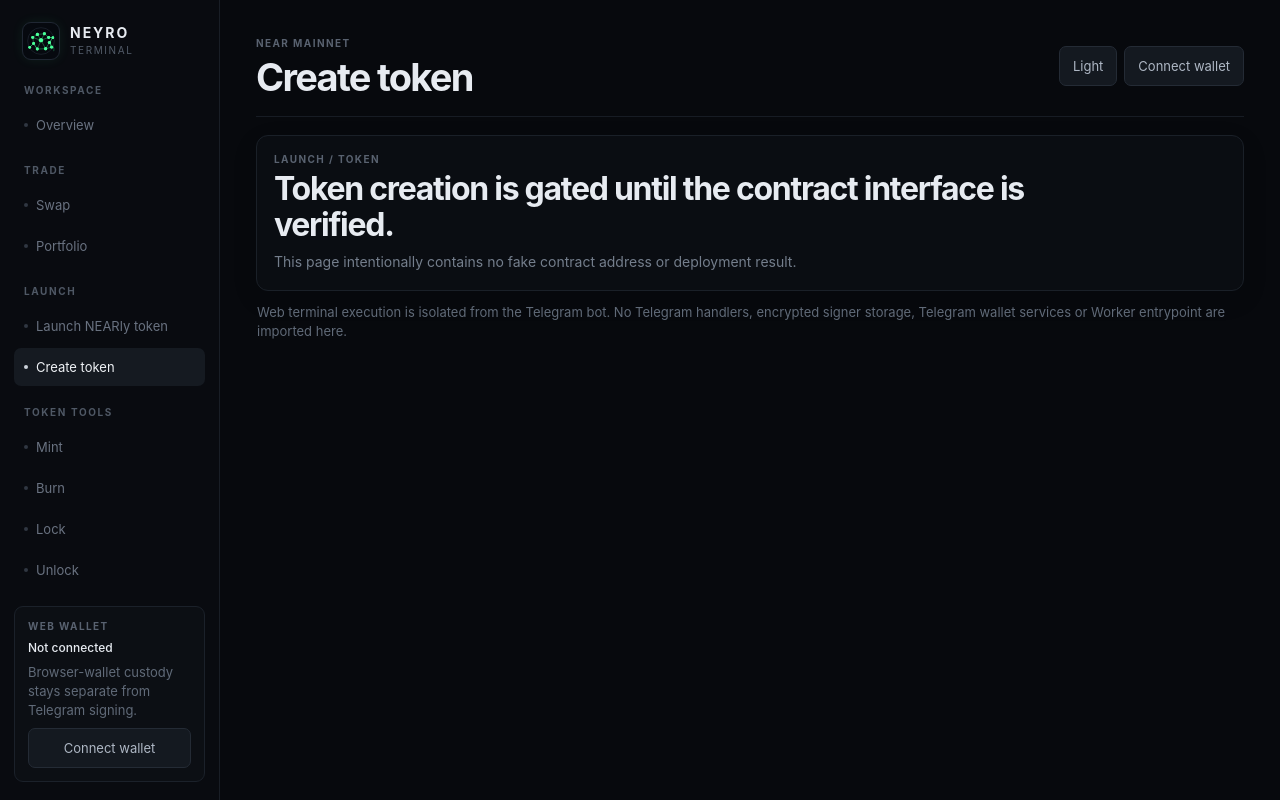
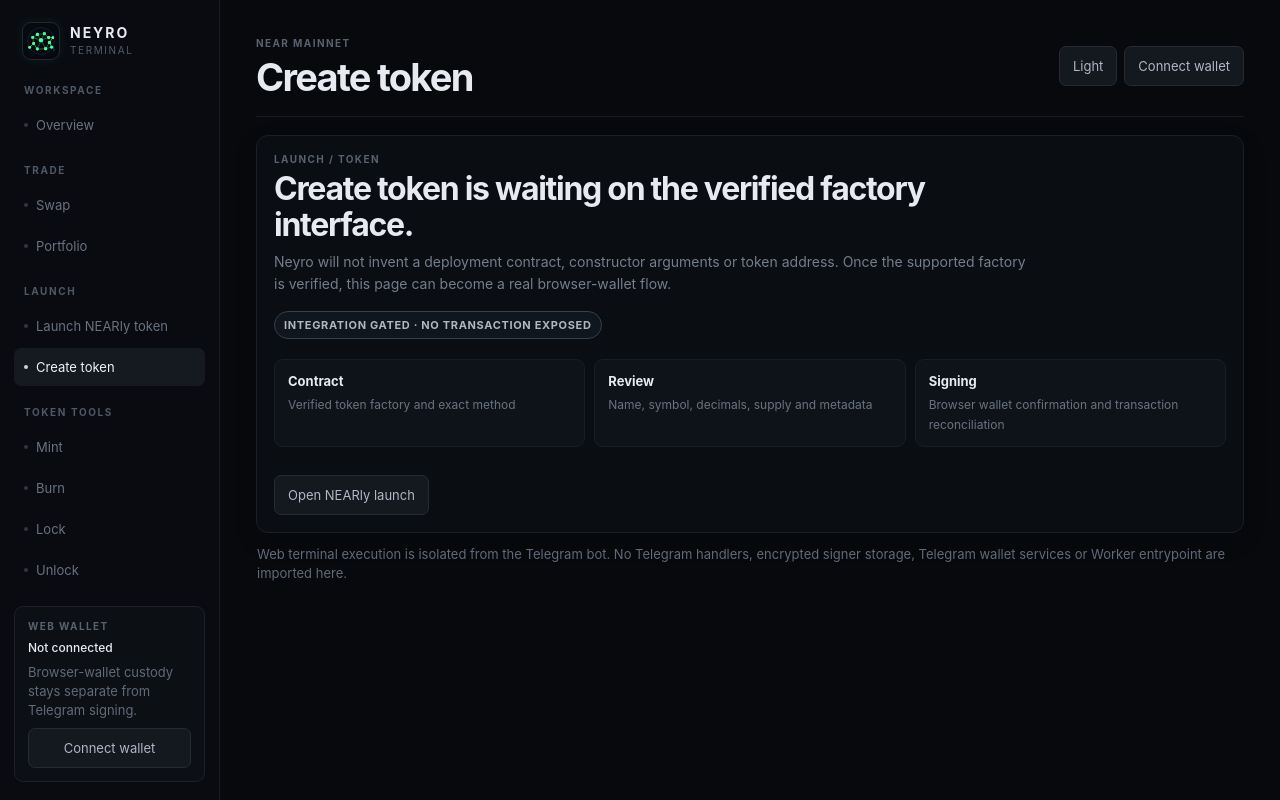
Before and after one commit to rhynox-ui/Neyro, a React (Vite) app in the folder web/: page / in a window 1280 px wide. Both pictures are taken after a click on the button "Create token". Built offline with nearby package versions, Linux system fonts and the light colour scheme.

Commit message:
ui(web): upgrade remaining gated terminal pages

```diff
--- a/web/src/terminal-views.tsx
+++ b/web/src/terminal-views.tsx
@@ -418,68 +418,113 @@ export function TerminalModuleView({
   view: string;
   onNavigate: (view: string) => void;
 }) {
-  const descriptions: Record<string, { eyebrow: string; title: string; body: string }> = {
-    Swap: {
-      eyebrow: "TRADE / SWAP",
-      title: "Swap is not faking a quote.",
-      body: "The web terminal will only show a route after a verified web-compatible router and signing path are connected."
-    },
-    Orders: {
-      eyebrow: "TRADE / ORDERS",
-      title: "No synthetic orders.",
-      body: "Orders will be populated from the real trading execution repository once its web persistence and signing boundary are wired."
-    },
-    "Launch NEARly token": {
-      eyebrow: "LAUNCH / NEARLY",
-      title: "Launch flow is the next protocol adapter.",
-      body: "The terminal shell is ready, but the web launch transaction path is not enabled yet. No fabricated launch cost, pool, or token address is shown."
-    },
+  const descriptions: Record<string, {
+    eyebrow: string;
+    title: string;
+    body: string;
+    details: Array<[string, string]>;
+  }> = {
     "Create token": {
       eyebrow: "LAUNCH / TOKEN",
-      title: "Token creation is gated until the contract interface is verified.",
-      body: "This page intentionally contains no fake contract address or deployment result."
+      title: "Create token is waiting on the verified factory interface.",
+      body: "Neyro will not invent a deployment contract, constructor arguments or token address. Once the supported factory is verified, this page can become a real browser-wallet flow.",
+      details: [
+        ["Contract", "Verified token factory and exact method"],
+        ["Review", "Name, symbol, decimals, supply and metadata"],
+        ["Signing", "Browser wallet confirmation and transaction reconciliation"]
+      ]
     },
     Mint: {
       eyebrow: "TOKEN TOOLS / MINT",
-      title: "Mint requires a verified token contract interface.",
-      body: "The browser will not guess an owner/mint method or send a write transaction without an exact interface."
+      title: "Mint is ready for the interface, not a guessed transaction.",
+      body: "The terminal needs the exact token contract method, owner rules and gas/deposit requirements before it can expose a write.",
+      details: [
+        ["Method", "Verified mint function and argument schema"],
+        ["Authorization", "On-chain owner or minter requirement"],
+        ["Safety", "Amount validation and browser-wallet review"]
+      ]
     },
     Burn: {
       eyebrow: "TOKEN TOOLS / BURN",
-      title: "Burn requires a verified token contract interface.",
-      body: "No write is exposed until the exact burn method, arguments, gas and deposit requirements are verified."
+      title: "Burn is waiting on the verified token interface.",
+      body: "No burn transaction is exposed until Neyro can prove the method, arguments, caller permissions and deposit/gas requirements.",
+      details: [
+        ["Method", "Verified burn function and argument schema"],
+        ["Amount", "Exact token decimal and balance checks"],
+        ["Review", "Explicit irreversible-action confirmation"]
+      ]
     },
     Lock: {
       eyebrow: "TOKEN TOOLS / LOCK",
-      title: "Lock requires a verified contract interface.",
-      body: "No lock transaction is exposed until the exact contract method and safety checks are verified."
+      title: "Lock needs a verified lock contract.",
+      body: "A lock is protocol-specific. Neyro will not guess a timelock contract, storage layout or beneficiary arguments.",
+      details: [
+        ["Contract", "Verified lock/timelock contract"],
+        ["Parameters", "Amount, beneficiary and unlock timestamp"],
+        ["Safety", "On-chain validation before signing"]
+      ]
     },
     Unlock: {
       eyebrow: "TOKEN TOOLS / UNLOCK",
-      title: "Unlock requires a verified contract interface.",
-      body: "No unlock transaction is exposed until the exact contract method and safety checks are verified."
+      title: "Unlock needs the verified claim interface.",
+      body: "The browser will only expose an unlock transaction after the exact contract and claim rules are verified against live protocol state.",
+      details: [
+        ["Contract", "Verified lock contract and claim method"],
+        ["Eligibility", "Live ownership and unlock-time checks"],
+        ["Signing", "Browser wallet with final transaction reconciliation"]
+      ]
     },
     "Contract Call": {
       eyebrow: "DEVELOPER / WRITE",
       title: "Generic contract writes remain gated.",
-      body: "Read-only inspection is live. Generic writes need an explicit transaction builder with receiver, method, args, deposit and gas validation."
+      body: "Read-only inspection is live. Generic writes need an explicit transaction builder with receiver, method, arguments, deposit and gas validation.",
+      details: [
+        ["Receiver", "Explicit contract account"],
+        ["Call", "Method name and validated JSON arguments"],
+        ["Review", "Gas, deposit and wallet confirmation"]
+      ]
     },
     "Transaction Builder": {
       eyebrow: "DEVELOPER / BUILDER",
       title: "Transaction builder is being wired from real action primitives.",
-      body: "The current web wallet boundary supports verified function-call and transfer actions; arbitrary action composition is not exposed yet."
+      body: "The current wallet boundary supports verified function-call and transfer actions. Arbitrary action composition is not exposed yet.",
+      details: [
+        ["Actions", "Only supported browser-wallet action types"],
+        ["Validation", "Receiver, gas and deposit checks"],
+        ["Outcome", "Persisted submission and reconciliation"]
+      ]
     },
     "Token Operations": {
       eyebrow: "HISTORY / TOKEN OPERATIONS",
-      title: "No token-operation history is fabricated.",
-      body: "This view will use persisted token-operation records once the corresponding web execution flows are enabled."
+      title: "Token-operation history will come from persisted execution state.",
+      body: "No synthetic transactions or operation rows are rendered. Once token writes are enabled, their persisted outcomes can appear here.",
+      details: [
+        ["Source", "Browser-persisted execution records"],
+        ["Status", "Submitted, confirmed, failed or unknown"],
+        ["Export", "Operation results can be exported after persistence is added"]
+      ]
+    },
+    Swap: {
+      eyebrow: "TRADE / SWAP",
+      title: "Swap execution is still behind the signing safety gate.",
+      body: "Live RHEA quotes are available, but signing remains disabled until wrapping, registration and multi-transaction reconciliation are verified.",
+      details: [
+        ["Quote", "Live RHEA SmartRouter response"],
+        ["Controls", "Slippage, expiry and minimum received"],
+        ["Execution", "Browser signing after route lifecycle verification"]
+      ]
     }
   };
 
   const copy = descriptions[view] ?? {
     eyebrow: "TERMINAL",
     title: "Module not available.",
-    body: "No route is exposed for this module yet."
+    body: "No route is exposed for this module yet.",
+    details: [
+      ["State", "No fabricated data"],
+      ["Safety", "No unverified transaction"],
+      ["Next", "Use an implemented terminal section"]
+    ]
   };
 
   return (
@@ -487,10 +532,23 @@ export function TerminalModuleView({
       <span className="eyebrow">{copy.eyebrow}</span>
       <h2>{copy.title}</h2>
       <p>{copy.body}</p>
+      <span className="module-status">Integration gated · no transaction exposed</span>
+      <div className="module-details">
+        {copy.details.map(([title, body]) => (
+          <div className="module-detail" key={title}>
+            <strong>{title}</strong>
+            <span>{body}</span>
+          </div>
+        ))}
+      </div>
+      {view === "Create token" && (
+        <div className="action-row">
+          <button onClick={() => onNavigate("Launch NEARly token")}>Open NEARly launch</button>
+        </div>
+      )}
     </section>
   );
 }
-
 
 export function NearlyLaunchView({
   accountId,
```
